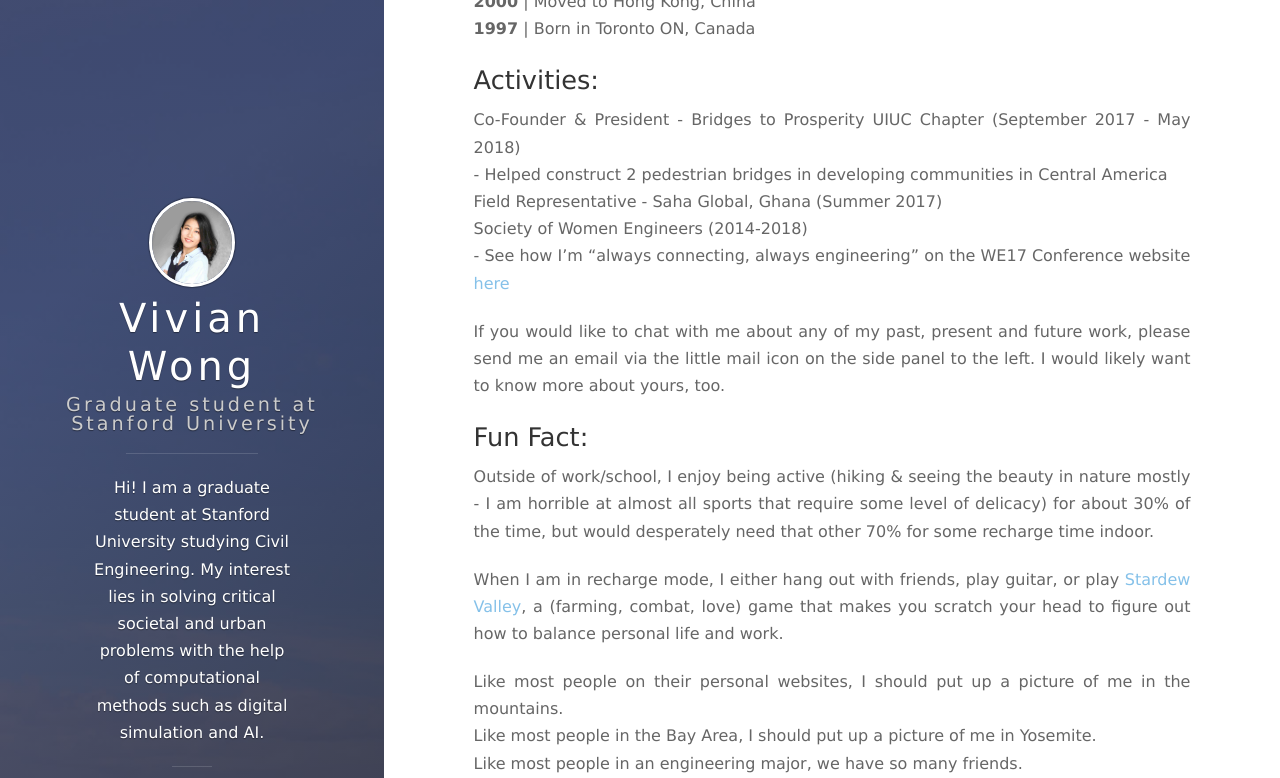
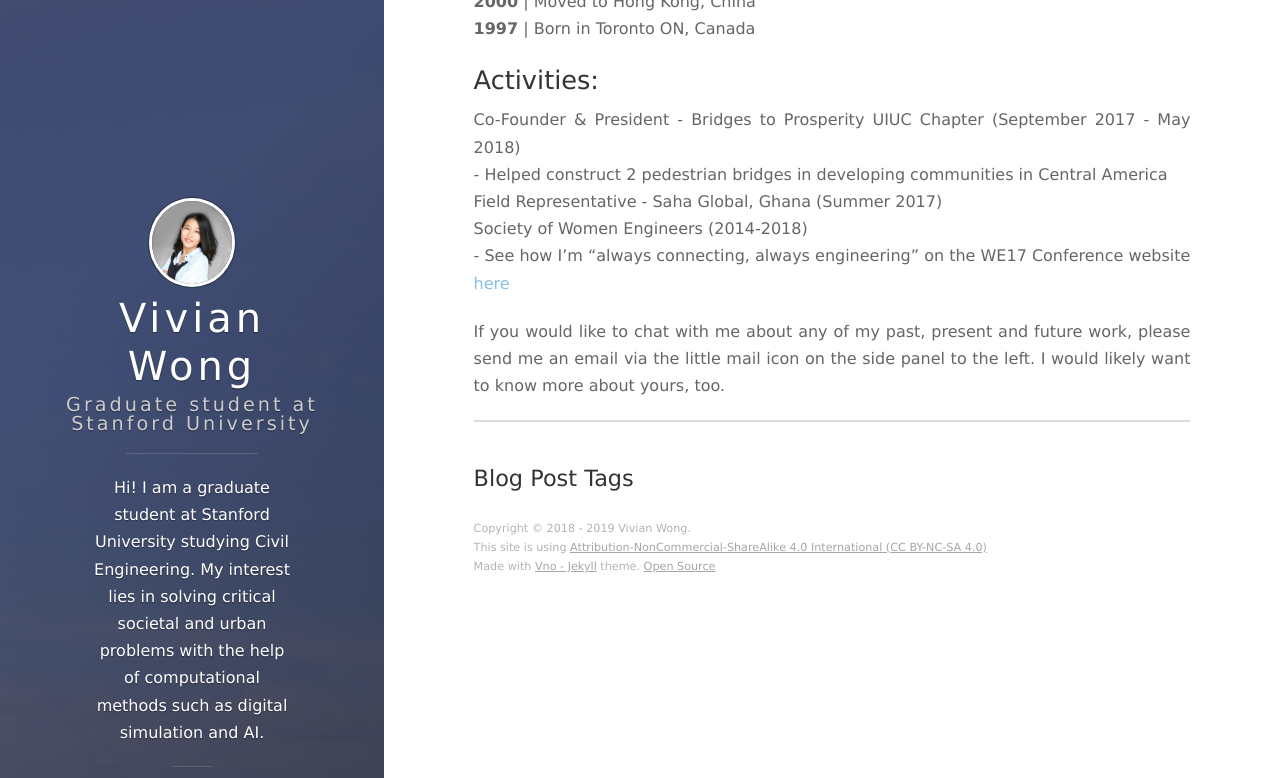
Before and after one commit to vivian-wong/vivian-wong.github.io, a Jekyll site: the page built from about.md, in a window 1280 px wide and 1400 px high, scrolled down 446 px. Shown: the top 778 px of the window. Built offline with Jekyll 4.4.1, drawn with Linux system fonts in a browser that asks for light colours; nearby versions of some CDN libraries; some of the changed text lies outside the part shown; grey boxes are pictures that could not be loaded.

Commit message:
removed stupid blog and gif

```diff
--- a/about.md
+++ b/about.md
@@ -21,15 +21,3 @@ Society of Women Engineers (2014-2018)
 	- See how I'm "always connecting, always engineering" on the WE17 Conference website [here](https://alltogether.swe.org/2017/10/swe-member-vivian-wong-is-always-connecting-always-engineering/)
 
 If you would like to chat with me about any of my past, present and future work, please send me an email via the little mail icon on the side panel to the left. I would likely want to know more about yours, too.
-
-### Fun Fact:
-Outside of work/school, I enjoy being active (hiking & seeing the beauty in nature mostly - I am horrible at almost all sports that require some level of delicacy) for about 30% of the time, but would desperately need that other 70% for some recharge time indoor.
-
-When I am in recharge mode, I either hang out with friends, play guitar, or play [Stardew Valley](https://stardewvalley.net/), a (farming, combat, love) game that makes you scratch your head to figure out how to balance personal life and work.
-
-Like most people on their personal websites, I should put up a picture of me in the mountains.
-Like most people in the Bay Area, I should put up a picture of me in Yosemite.
-Like most people in an engineering major, we have so many friends.
-
-So here is a gif that sums up those 3 key elements of a successful personal site photo mentioned above. This is me (leftmost with a camera) and a few of my best friends known since our undergrads trying to pose for a photo, without realizing that a video was actually being taken.
-<img src="/assets/images/yosemite.gif" width="400" />
```
Also changed, not shown: _posts/2018-08-29-how-i-learned-to-program.md (deleted, +0 -64 lines), 4 other files.
